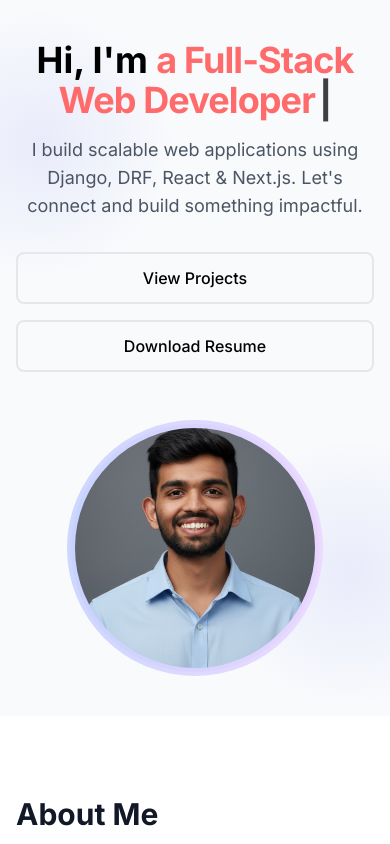
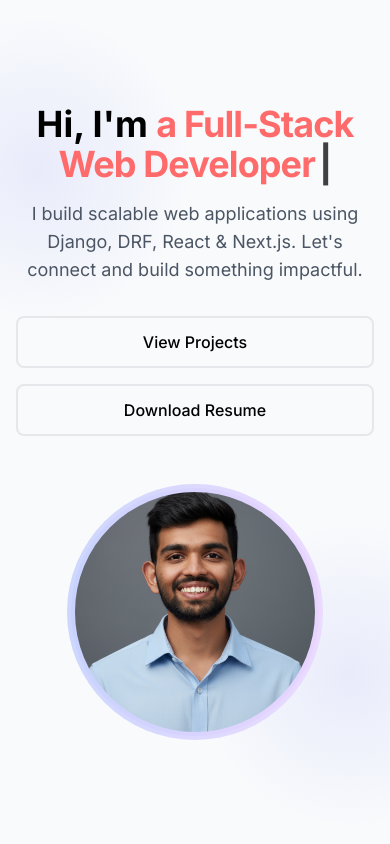
Before and after one commit to Manavpatil3101/Portfolio, a React (Vite) app: page / in a window 390 px wide. Shown: the top 844 px of the page. Built offline with nearby package versions, Linux system fonts and the light colour scheme.

Commit message:
fixing mobile scroll issue

```diff
--- a/index.html
+++ b/index.html
@@ -3,15 +3,8 @@
   <head>
     <meta charset="UTF-8" />
     <link rel="icon" type="image/svg+xml" href="/logo.png" />
-    <meta name="viewport" content="width=device-width, initial-scale=1.0" />
+    <meta name="viewport" content="width=device-width, initial-scale=1, viewport-fit=cover">
     <title>Manav - Full Stack Web Developer</title>
-    <style>
-      html, body {
-        overflow-y: auto !important;
-        touch-action: pan-y !important;
-        -webkit-overflow-scrolling: touch;
-      }
-      </style>
   </head>
   <body class="overflow-x-hidden overflow-y-auto">
     <div id="root"></div>
--- a/src/App.jsx
+++ b/src/App.jsx
@@ -22,9 +22,7 @@ function App() {
       easing: 'ease-in-out',
       once: true,
       mirror: false,
-      disableMutationObserver: true,
-      // disable: window.innerWidth < 1024,
-      // disable: window.innerWidth < 1024,
+
     })
 
 
--- a/src/components/Hero.jsx
+++ b/src/components/Hero.jsx
@@ -2,7 +2,7 @@ import TextType from './TextType';
 
 const Hero = () => {
   return (
-    <section id="home" className="min-h-[600px] flex items-center justify-center relative">
+    <section id="home" className="min-h-[100svh] flex items-center justify-center relative">
       <div className="absolute inset-0 abstract-shape"></div>
 
       <div className="max-w-7xl mx-auto px-4 sm:px-6 lg:px-8 py-10 md:py-20">
--- a/src/index.css
+++ b/src/index.css
@@ -22,9 +22,6 @@ body {
 
 }
 
-html, body {
-  overscroll-behavior-y: auto !important;
-}
 
 
 .gradient-bg {
```
